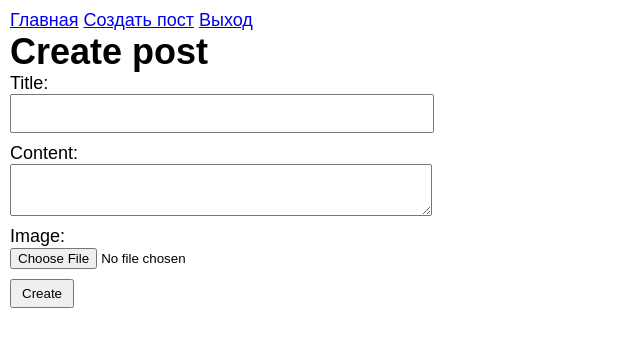
After one commit to p1613m/blog.edu, a PHP site: page /create.php in a window 1280 px wide. The commit adds this page. Shown: the top 347 px of the page, without its empty margins (0-640 px from the left). Run offline with PHP 8.4, Linux system fonts and the light colour scheme; the visitor is signed in with stand-in values (Sample User, id 1); tables that the repository leaves empty or names only in its code hold one stand-in row (values such as "Sample post").

Commit message:
Login, create and show posts

```diff
--- /dev/null
+++ b/create.php
@@ -0,0 +1,70 @@
+<?php
+$forAuth = true;
+include 'includes/header.php';
+
+$errors = [];
+if (isset($_POST['submit'])) {
+    $title = trim($_POST['title']);
+    $content = trim($_POST['content']);
+    $image = $_FILES['image'];
+
+    if (!$title || mb_strlen($title) > 100) {
+        $errors['title'] = 'Incorrect title';
+    }
+    if (!$content || mb_strlen($content) > 10000) {
+        $errors['content'] = 'Incorrect content';
+    }
+
+    $acceptMimes = [
+        'image/png' => 'png',
+        'image/jpeg' => 'jpg',
+    ];
+    if (!$image['size']) {
+        $errors['image'] = 'Field is required';
+    }
+    if ($image['size'] > 5 * 1024 * 1024) {
+        $errors['image'] = 'Max 5 MB';
+    }
+    if (!isset($acceptMimes[$image['type']])) {
+        $errors['image'] = 'Incorrect type';
+    }
+
+    if (!count($errors)) {
+        $imagePath = 'uploads/' . md5(time() . ' ' . rand(10000, 999999)) . '.' . $acceptMimes[$image['type']];
+
+        move_uploaded_file($image['tmp_name'], $imagePath);
+
+        $preparedPost = $db->prepare('INSERT INTO posts (user_id, title, content, image_path, created_at) VALUES (:user_id, :title, :content, :image_path, NOW())');
+        $preparedPost->execute([
+            'user_id' => $user['id'],
+            'title' => $title,
+            'content' => $content,
+            'image_path' => $imagePath,
+        ]);
+
+        redirect('index.php');
+    }
+}
+?>
+
+<h1>Create post</h1>
+
+<form action="create.php" method="post" novalidate enctype="multipart/form-data">
+    <label>
+        Title: <br>
+        <input type="text" name="title" value="<?= $title ?? '' ?>">
+        <?= $errors['title'] ?? '' ?>
+    </label>
+    <label>
+        Content: <br>
+        <textarea name="content"><?= $content ?? '' ?></textarea>
+        <?= $errors['content'] ?? '' ?>
+    </label>
+    <label>
+        Image: <br>
+        <input type="file" name="image">
+        <?= $errors['image'] ?? '' ?>
+    </label>
+
+    <input type="submit" name="submit" value="Create">
+</form>
--- a/includes/core.php
+++ b/includes/core.php
@@ -1,4 +1,5 @@
 <?php
+session_start();
 
 $db = new PDO('mysql:host=localhost;dbname=blog.edu', 'root', 'root');
 
@@ -9,3 +10,23 @@ function d($var) {
     var_dump($var);
     echo '</pre>';
 }
+
+function redirect($url) {
+    header('Location: ' . $url);
+    exit;
+}
+
+function getUser($id) {
+    global $db;
+
+    $user = $db->prepare('SELECT * FROM users WHERE id = ?');
+    $user->execute([$id]);
+
+    return $user->fetch();
+}
+
+$user = isset($_SESSION['user_id']) ? getUser($_SESSION['user_id']) : false;
+
+if (isset($forAuth) && $forAuth && !$user) {
+    redirect('login.php');
+}
--- a/includes/header.php
+++ b/includes/header.php
@@ -25,6 +25,7 @@ include 'core.php';
         }
         input[type="text"],
         input[type="password"],
+        textarea,
         input[type="email"] {
             padding: 10px;
             display: block;
@@ -39,8 +40,12 @@ include 'core.php';
 <body>
 
 <nav>
-    <a href="#">Главная</a>
-    <a href="#">Создать пост</a>
-    <a href="#">Вход</a>
-    <a href="registration.php">Регистрация</a>
+    <a href="index.php">Главная</a>
+    <?php if (!$user): ?>
+        <a href="login.php">Вход</a>
+        <a href="registration.php">Регистрация</a>
+    <?php else: ?>
+        <a href="create.php">Создать пост</a>
+        <a href="logout.php">Выход</a>
+    <?php endif; ?>
 </nav>
--- /dev/null
+++ b/logout.php
@@ -0,0 +1,6 @@
+<?php
+include 'includes/core.php';
+
+unset($_SESSION['user_id']);
+
+redirect('index.php');
```
Also changed, not shown: index.php (+15 -1 lines), login.php (added, +46 -0 lines), post.php (added, +20 -0 lines), registration.php (+4 -4 lines), uploads/1231f98121ed05f16c4c94ca9c547fdd.png (added), uploads/464cb54bc6235fa5f2a5ac611b767eb8.png (added).
